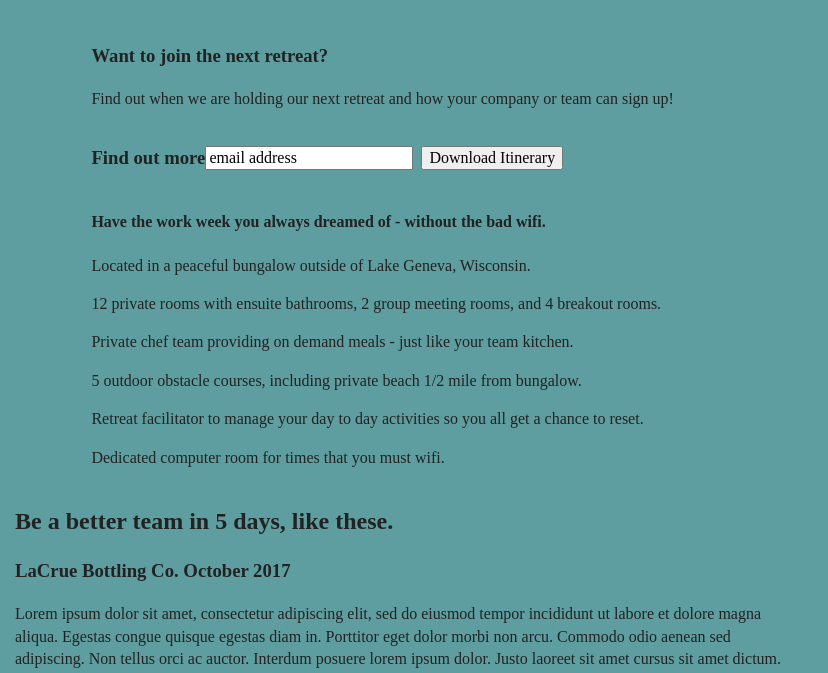
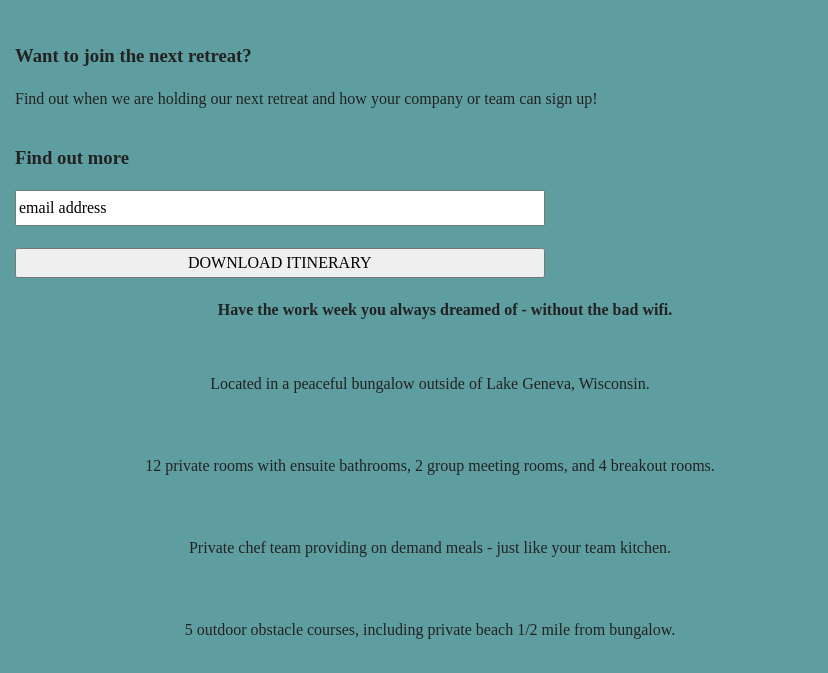
Before and after one commit to Brenda-CW/unplugged-retreat, a plain HTML site: page index.html in a window 1280 px wide. Shown: the part 273-946 px from the top of the page, without its empty margins (0-828 px from the left). Drawn offline with Linux system fonts and the light colour scheme.

Commit message:
CSS Buildout

```diff
--- a/css/main.css
+++ b/css/main.css
@@ -162,7 +162,7 @@ textarea {
    }
 
    main figure {
-
+    max-width:20%;
    }
 
    /*  ------  FORM AREA  ------ */
@@ -171,7 +171,10 @@ textarea {
    }
 
    aside .content-wrapper {
-
+    display:flex;
+    justify-content: flex-start;
+    align-items: center;
+    flex-wrap:wrap;
    }
 
    .form-description {
@@ -187,16 +190,28 @@ textarea {
 
     .form .text {
       flex:1 0 auto;
+
     }
 
+  [value="email address"] {
+    width:100%;
+    height:30px;
+    }
 
+    [value="DOWNLOAD ITINERARY"] {
+      width:100%;
+      height:30px;
+    }
    /* --------  FEATURES AREA  ----------*/
    .features {
 
    }
 
    .features .content-wrapper {
-
+    display:flex;
+    justify-content: center;
+    align-items: center;
+    flex-wrap:wrap;
    }
 
    .features figure {
@@ -204,11 +219,16 @@ textarea {
    }
 
    .features article {
-
+    display:flex;
+    justify-content: center;
+    align-items: center;
+    flex-wrap:wrap;
+    text-align:center;
    }
 
    .fontawesome-icon {
-
+    height:50px;
+    width:50px;
    }
 
    .features-item-description {
@@ -221,15 +241,22 @@ textarea {
    }
 
    .reviews .content-wrapper {
+    display:flex;
+    justify-content: center;
+    align-items: center;
+    flex-wrap:wrap;
 
    }
 
    .reviews article {
-
+    display:flex;
+    justify-content: center;
+    align-items: center;
+    flex-wrap:wrap;
    }
 
    .reviews article figure {
-
+    width:100%;
    }
    .review-lacrue {
 
@@ -241,7 +268,10 @@ textarea {
    }
 
    .mission .content-wrapper {
-
+    display:flex;
+    justify-content: center;
+    align-items: center;
+    flex-wrap:wrap;
    }
 
    .mission-content {
@@ -268,7 +298,10 @@ textarea {
 
     }
     .contact-section .content-wrapper {
-
+      display:flex;
+      justify-content: center;
+      align-items: center;
+      flex-wrap:wrap;
     }
     .contact-section address {
 
@@ -280,7 +313,10 @@ textarea {
    }
 
    .faq .content-wrapper {
-
+    display:flex;
+    justify-content: center;
+    align-items: center;
+    flex-wrap:wrap;
    }
    .faq article {
 
--- a/index.html
+++ b/index.html
@@ -46,7 +46,7 @@
     <section class="hero-area">
       <div class="content-wrapper">
         <figure>
-         <!--- <a href="bridge"><img src="img/jake-melara-30679-unsplash.jpg" alt="woman with ponytail crossing bridge"></a>  -->
+        <!---- <a href="bridge"><img src="img/jake-melara-30679-unsplash.jpg" alt="woman with ponytail crossing bridge"></a> --->
         </figure>
         <h1>Retreat from the desk, return refreshed.</h1>
       </div>
@@ -62,7 +62,7 @@
         <div class="form">
           <h3>Find out more</h3>
           <input type="text" name="name" value="email address">&nbsp;&nbsp;
-          <input type="button" value="Download Itinerary">
+          <input type="button" value="DOWNLOAD ITINERARY">
         </div>
 
       </div> <!--aside content wrapper ends -->
@@ -117,7 +117,7 @@
         </figure>
 
         <div class="review-lacrue">
-          <h3>LaCrue Bottling Co. October 2017</h3>
+          <h3>LaCrue Bottling Co.<br> October 2017</h3>
           <p> Lorem ipsum dolor sit amet, consectetur adipiscing elit, sed do eiusmod tempor incididunt ut labore et dolore magna aliqua. Egestas congue quisque egestas diam in. Porttitor eget dolor morbi non arcu. Commodo odio aenean sed adipiscing. Non tellus orci ac auctor. Interdum posuere lorem ipsum dolor. Justo laoreet sit amet cursus sit amet dictum. Amet consectetur adipiscing elit duis tristique sollicitudin nibh sit. </p>
         </div>
       </article>
```
